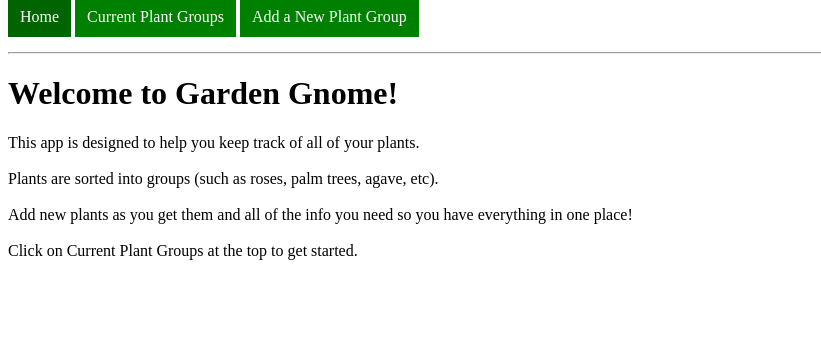
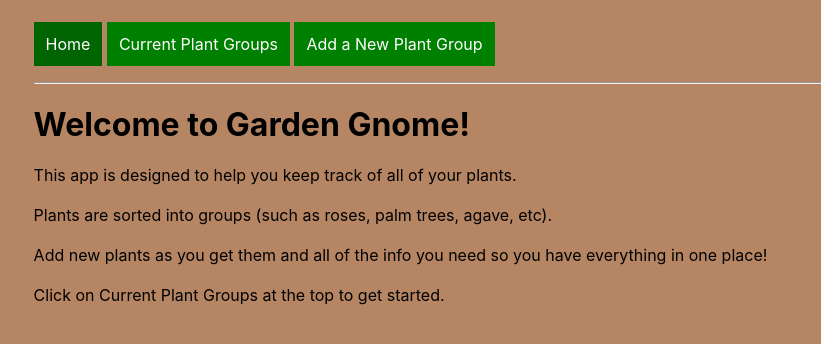
Before and after one commit to mbish08/gg-frontend, a React (Create React App) app: page / in a window 1280 px wide. Shown: the top 344 px of the page, without its empty margins (0-821 px from the left). Built offline with nearby package versions, Linux system fonts and the light colour scheme; no server answers.

Commit message:
added CSS for background

```diff
--- a/src/components/PlantGroupShow.js
+++ b/src/components/PlantGroupShow.js
@@ -10,7 +10,7 @@ const PlantGroupShow = (props) => {
         <div>
             <h2>
                 {group && group.name}
-                {group ? null : <Redirect to='/plant_groups'/>}
+                {/* {group ? null : <Redirect to='/plant_groups'/>} */}
             </h2>
             <PlantTypeContainer group={group}/>
         </div>
--- a/src/components/PlantTypeList.js
+++ b/src/components/PlantTypeList.js
@@ -11,7 +11,7 @@ const PlantTypeList = (props) => {
     return (
         <div>
             {props.plantTypes && props.plantTypes.map(plantType =>
-            <span key={plantType.id}>{plantType.name}
+            <div key={plantType.id}>{plantType.name}
 
                 <li>Fertilizer Type:  {plantType.fert_type}</li>
                 <li>Fertilizer Schedule:  {plantType.fert_sched}</li>
@@ -21,7 +21,7 @@ const PlantTypeList = (props) => {
                 <li>Misc Info:  {plantType.misc_info}</li>
                 <button onClick={() => handleDelete(plantType)}>Delete {plantType.name}</button>
                 <br/><br/>
-            </span>
+            </div>
             )}
             <br/><hr/><br/>
         </div>
--- a/src/containers/PlantTypeContainer.js
+++ b/src/containers/PlantTypeContainer.js
@@ -8,8 +8,8 @@ class PlantTypeContainer extends Component {
 
         return (
             <div>
+                <PlantTypeList plantTypes={this.props.group && this.props.group.plant_types} />
                 <PlantTypeForm plantGroup={this.props.group} />
-                <PlantTypeList plantTypes={this.props.group && this.props.group.plant_types} />
             </div>
         );
     }
--- a/src/index.css
+++ b/src/index.css
@@ -1,10 +1,12 @@
 body {
-  margin: 0;
+  margin: 100;
+  padding: 2%;
   font-family: -apple-system, BlinkMacSystemFont, 'Segoe UI', 'Roboto', 'Oxygen',
     'Ubuntu', 'Cantarell', 'Fira Sans', 'Droid Sans', 'Helvetica Neue',
     sans-serif;
   -webkit-font-smoothing: antialiased;
   -moz-osx-font-smoothing: grayscale;
+  background-color: rgb(182, 134, 100);
 }
 
 code {
--- a/src/index.js
+++ b/src/index.js
@@ -1,5 +1,6 @@
 import React from 'react';
 import ReactDOM from 'react-dom';
+import './index.css';
 import App from './App';
 import { createStore, applyMiddleware, compose } from 'redux'
 import thunk from 'redux-thunk'
```
